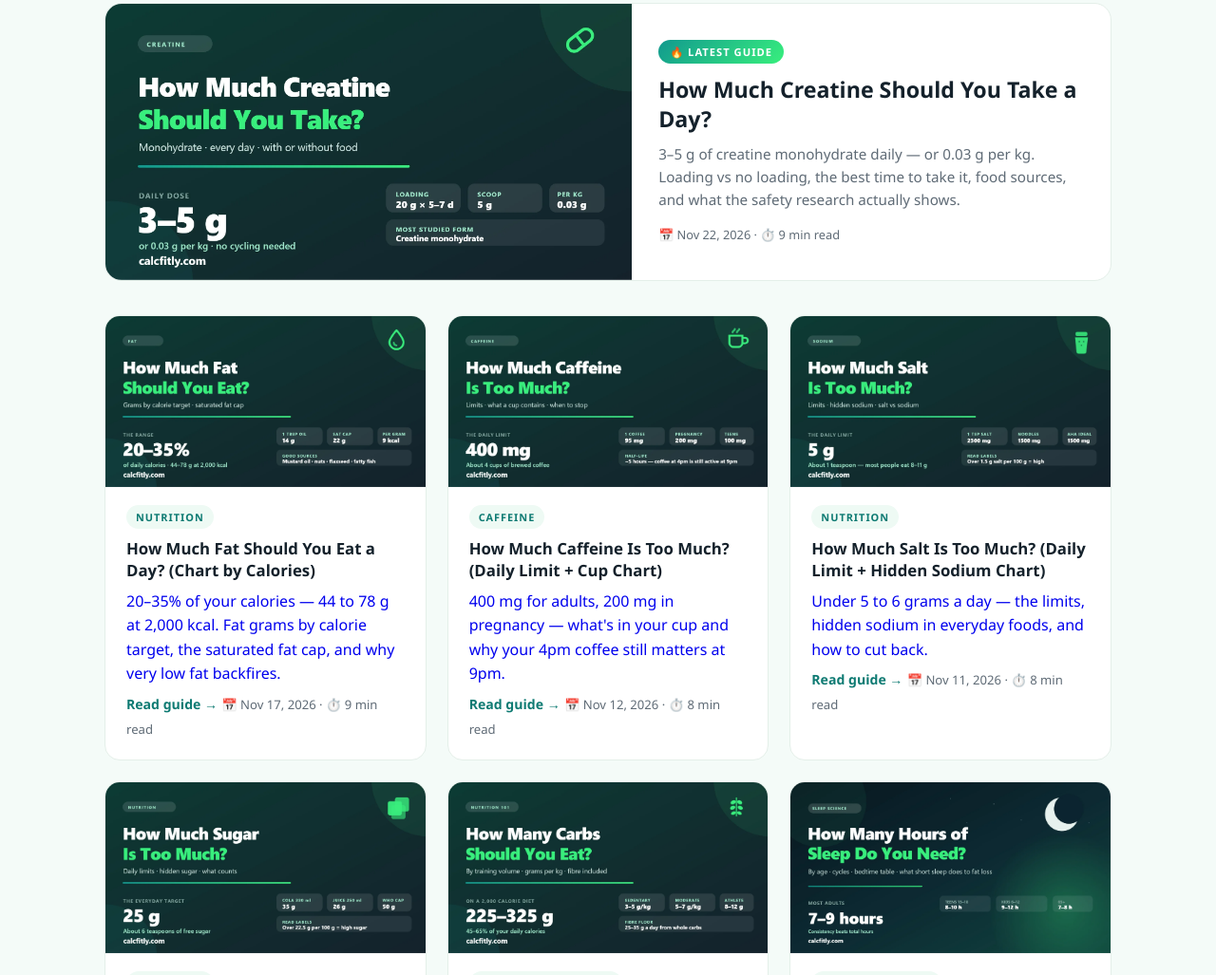
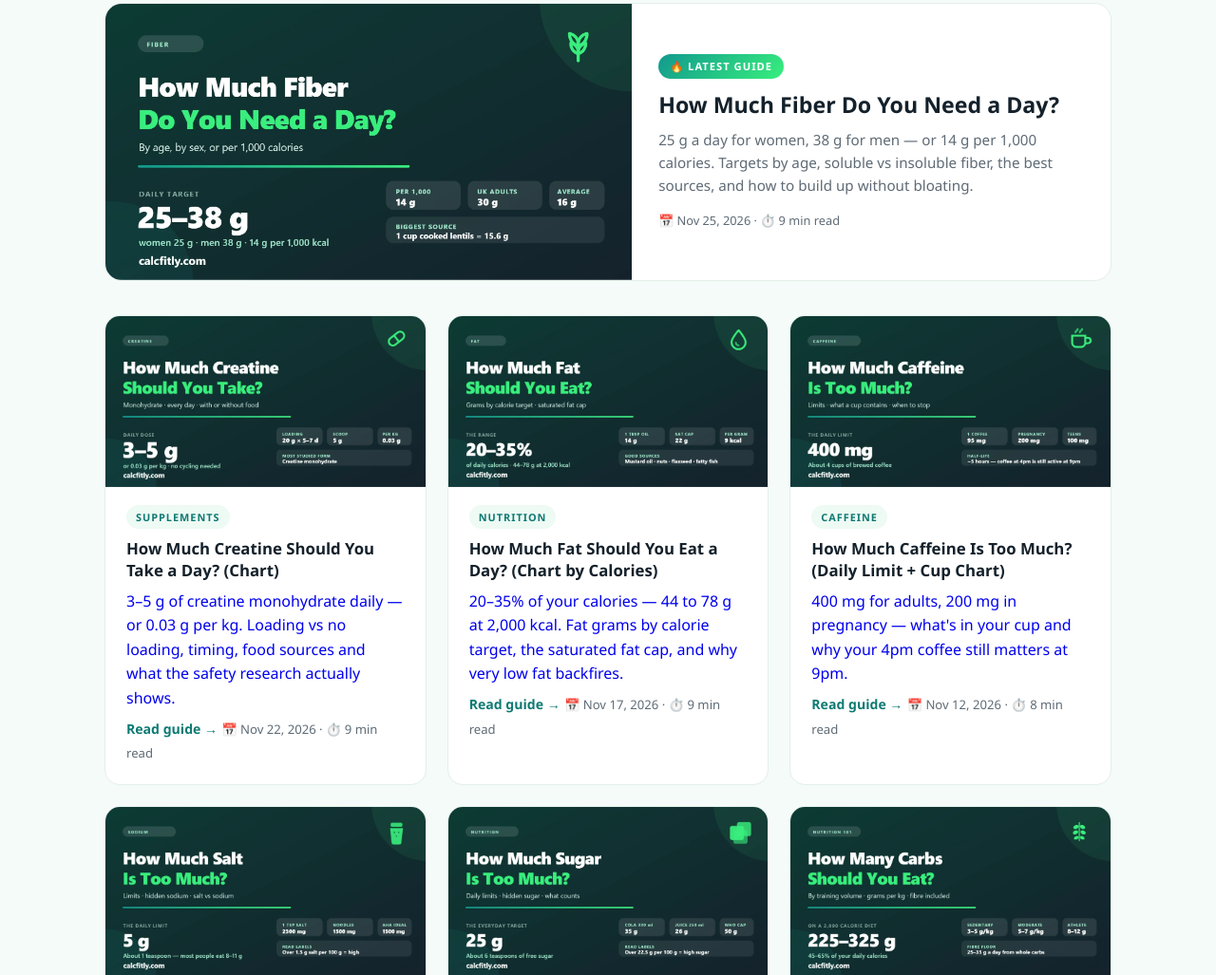
Before and after one commit to zainview/calcfitly, a plain HTML site: page blog/index.html in a window 1280 px wide. Shown: the part 374-1401 px from the top of the page at 95% size. Drawn offline with Linux system fonts and the light colour scheme.

Commit message:
Update index.html

```diff
--- a/blog/index.html
+++ b/blog/index.html
@@ -40,6 +40,7 @@
   "url": "https://calcfitly.com/blog/",
   "publisher": { "@type": "Organization", "name": "CalcFitly" },
   "blogPost": [
+       { "@type": "BlogPosting", "headline": "How Much Fiber Do You Need a Day? (Chart by Age)", "url": "https://calcfitly.com/blog/how-much-fiber-do-you-need/", "datePublished": "2026-11-25" },
        { "@type": "BlogPosting", "headline": "How Much Creatine Should You Take a Day?", "url": "https://calcfitly.com/blog/how-much-creatine-should-you-take/", "datePublished": "2026-11-22" },
        { "@type": "BlogPosting", "headline": "How Much Fat Should You Eat a Day? (Chart by Calories)", "url": "https://calcfitly.com/blog/how-much-fat-should-you-eat/", "datePublished": "2026-11-17" },
        { "@type": "BlogPosting", "headline": "How Much Caffeine Is Too Much? (Daily Limit + Cup Chart)", "url": "https://calcfitly.com/blog/how-much-caffeine-is-too-much/", "datePublished": "2026-11-12" },
@@ -242,20 +243,30 @@
             <p>Science-backed, jargon-free guides on BMI, calories, ideal weight, and healthy living — plus free calculators to check your numbers instantly.</p>
         </header>
 
-          <!-- Featured Article (Latest) -->
-<a href="/blog/how-much-creatine-should-you-take/" class="featured-card">
-  <img src="/images/how-much-creatine-og.webp" alt="Creatine dosage chart - 3 to 5 grams of creatine monohydrate per day" width="1200" height="630">
+         <!-- Featured Article (Latest) -->
+<a href="/blog/how-much-fiber-do-you-need/" class="featured-card">
+  <img src="/images/how-much-fiber-og.webp" alt="Daily fiber intake chart - 25 grams for women, 38 grams for men, or 14 grams per 1,000 calories" width="1200" height="630">
   <div class="featured-body">
     <span class="featured-badge">🔥 Latest Guide</span>
-    <h2>How Much Creatine Should You Take a Day?</h2>
-    <p>3–5 g of creatine monohydrate daily — or 0.03 g per kg. Loading vs no loading, the best time to take it, food sources, and what the safety research actually shows.</p>
-    <span class="card-meta">📅 Nov 22, 2026 · ⏱️ 9 min read</span>
+    <h2>How Much Fiber Do You Need a Day?</h2>
+    <p>25 g a day for women, 38 g for men — or 14 g per 1,000 calories. Targets by age, soluble vs insoluble fiber, the best sources, and how to build up without bloating.</p>
+    <span class="card-meta">📅 Nov 25, 2026 · ⏱️ 9 min read</span>
   </div>
 </a>
 
         <!-- All Articles Grid -->
         <div class="blog-grid">
 
+            <a href="/blog/how-much-creatine-should-you-take/" class="blog-card">
+  <img src="/images/how-much-creatine-og.webp" alt="Creatine dosage chart - 3 to 5 grams of creatine monohydrate per day" width="1200" height="630" loading="lazy">
+  <div class="img-card-body">
+    <span class="img-card-tag">Supplements</span>
+    <span class="img-card-title">How Much Creatine Should You Take a Day? (Chart)</span>
+    <p>3–5 g of creatine monohydrate daily — or 0.03 g per kg. Loading vs no loading, timing, food sources and what the safety research actually shows.</p>
+    <span class="read-more">Read guide →</span>
+    <span class="img-card-meta">📅 Nov 22, 2026 · ⏱️ 9 min read</span>
+  </div>
+</a>
             <a href="/blog/how-much-fat-should-you-eat/" class="blog-card">
   <img src="/images/how-much-fat-og.webp" alt="Daily fat intake chart - 20 to 35 percent of calories, 44 to 78 grams at 2,000 kcal" width="1200" height="630" loading="lazy">
   <div class="img-card-body">
```
